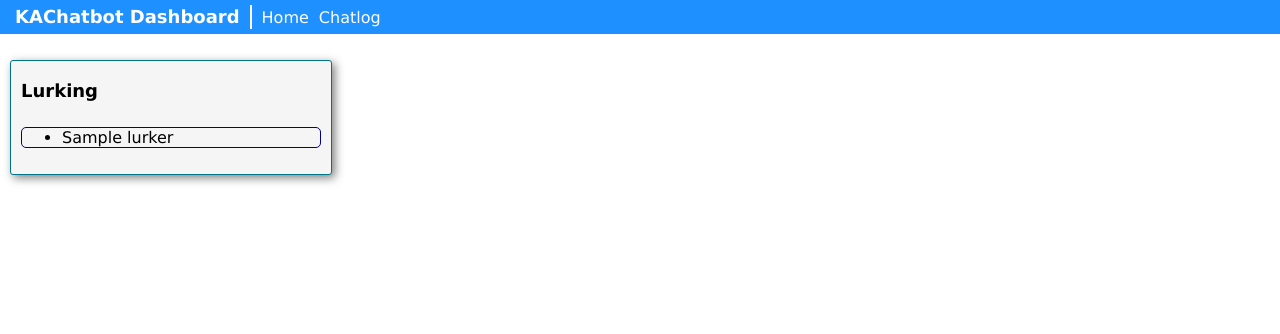
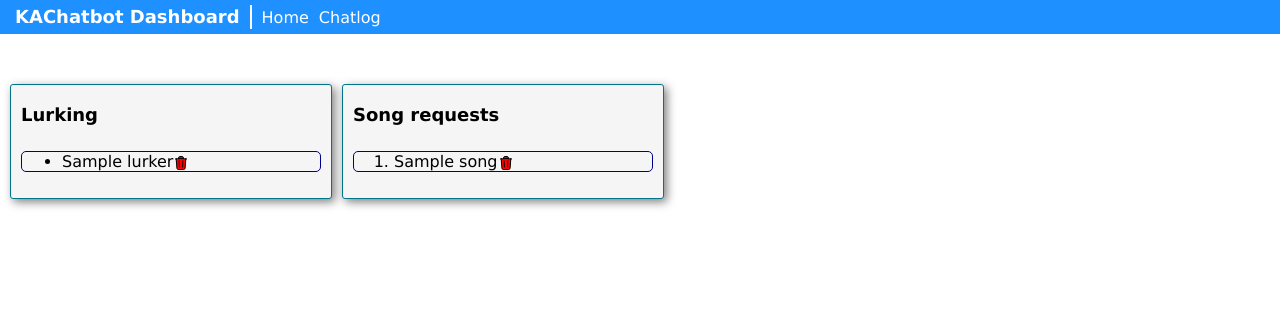
Before and after one commit to KACofficial/KAChatbot, a Flask app: template utils/webui/templates/dashboard-main.html in a window 1280 px wide. Shown: the top 334 px of the page. Run offline with Flask 3, Linux system fonts and the light colour scheme; the template is opened without the code that fills it: most values are stand-ins (such as "Sample title", 1, 10 or a date in 2020); parts of the project's set-up code (start-up, migrations or seed data) failed here and were passed over; some libraries are stand-ins or nearby versions.

Commit message:
add song requests to dashboard

```diff
--- a/utils/webui/static/css/dashboard-main.css
+++ b/utils/webui/static/css/dashboard-main.css
@@ -1,3 +1,9 @@
+.dashboard-lists {
+    display: flex;
+    /* margin-top: 60px; Provides space below the fixed top-bar */
+    justify-content: start;
+}
+
 .lurking-div {
     margin-left: 10px;
     border: 1px solid #007489;
@@ -20,3 +26,39 @@
     font-size: 18px;
     line-height: 40px;
 }
+
+.songs-div {
+    margin-left: 10px;
+    border: 1px solid #007489;
+    background-color: whitesmoke;
+    border-radius: 3px;
+    width: 300px;
+    height: auto;
+    margin-top: 60px; /* Provides space below the fixed top-bar */
+    padding: 10px; /* Adds padding inside the div */
+    box-shadow: 3px 3px 10px rgba(0, 0, 0, 0.5);
+}
+
+.songs-div .song-list {
+    border: 1px solid darkblue;
+    border-radius: 5px;
+}
+
+.songs-div .title {
+    margin: 0;
+    font-size: 18px;
+    line-height: 40px;
+}
+
+svg.delete-btn {
+    fill: red !important;
+    cursor: pointer;
+    width: 16px;
+    height: 16px;
+    margin-left: 0px;
+    vertical-align: middle;
+}
+
+svg.delete-btn:hover {
+    fill: darkred !important;
+}
--- a/utils/webui/static/js/dashboard-main.js
+++ b/utils/webui/static/js/dashboard-main.js
@@ -1,18 +1,83 @@
 const socket = io();
+
+const generateDeleteSVG = (id) => `
+    <svg class="delete-btn" onclick="deleteItem(this, '${id}')" xmlns="http://www.w3.org/2000/svg" fill="none" viewBox="0 0 24 24" stroke-width="1.5" stroke="currentColor" class="size-6">
+        <path stroke-linecap="round" stroke-linejoin="round" d="m14.74 9-.346 9m-4.788 0L9.26 9m9.968-3.21c.342.052.682.107 1.022.166m-1.022-.165L18.16 19.673a2.25 2.25 0 0 1-2.244 2.077H8.084a2.25 2.25 0 0 1-2.244-2.077L4.772 5.79m14.456 0a48.108 48.108 0 0 0-3.478-.397m-12 .562c.34-.059.68-.114 1.022-.165m0 0a48.11 48.11 0 0 1 3.478-.397m7.5 0v-.916c0-1.18-.91-2.164-2.09-2.201a51.964 51.964 0 0 0-3.32 0c-1.18.037-2.09 1.022-2.09 2.201v.916m7.5 0a48.667 48.667 0 0 0-7.5 0" />
+    </svg>`;
 
 socket.on("add_lurker", (user) => {
   console.log("New lurking user: " + user);
   const lurkingDiv = document.getElementById("lurking-div");
   const lurkingList = lurkingDiv.querySelector(".lurking-list");
-    lurkingList.innerHTML += `<li>${user}</li>`;
+
+  // Create a unique ID for the list item
+  const id = `lurker-${user}`;
+  lurkingList.innerHTML += `<li data-id="${id}">${user}${generateDeleteSVG(
+    id
+  )}</li>`;
 });
 
 socket.on("remove_lurker", (user) => {
   console.log("Lurker left: " + user);
   const lurkingDiv = document.getElementById("lurking-div");
   const lurkingList = lurkingDiv.querySelector(".lurking-list");
-    lurkingList.innerHTML = lurkingList.innerHTML.replace(
-        `<li>${user}</li>`,
-        ""
-    );
-})
+
+  // Remove the list item with the corresponding data-id
+  const id = `lurker-${user}`;
+  const item = lurkingList.querySelector(`[data-id="${id}"]`);
+  if (item) {
+    item.remove();
+  }
+});
+
+socket.on("add_song_request", (song) => {
+  console.log("song request: " + song);
+  const songsDiv = document.getElementById("songs-div");
+  const songList = songsDiv.querySelector(".song-list");
+
+  // Create a unique ID for the song request
+  const id = `song-${song}`;
+  songList.innerHTML += `<li data-id="${id}">${song}${generateDeleteSVG(
+    id
+  )}</li>`;
+});
+
+function deleteItem(svg, id) {
+  console.log("deleteItem called with id:", id);
+  console.log("SVG onclick attribute:", svg.getAttribute("onclick")); // Verify the onclick attribute is correct
+  console.log("SVG element:", svg); // Check the SVG element itself
+
+  const li = svg.closest("li");
+  console.log("Closest <li> element:", li); // Check if closest <li> is correctly selected
+
+  if (li) {
+    console.log("LI data-id attribute:", li.getAttribute("data-id")); // Check the data-id of the <li>
+    if (li.getAttribute("data-id") === id) {
+      // Determine the list type based on the parent <ul> or <ol> class
+      let listType = "";
+      const parentList = li.closest("ul") || li.closest("ol"); // Check both <ul> and <ol>
+      if (parentList) {
+        if (parentList.classList.contains("lurking-list")) {
+          listType = "lurkers";
+        } else if (parentList.classList.contains("song-list")) {
+          listType = "songs";
+        }
+      }
+
+      console.log("Determined list type:", listType); // Print the determined list type
+
+      // Emit the event with list type and item id
+      socket.emit("remove_item", { listType, itemId: id });
+      li.remove(); // Remove the item from the list
+    } else {
+      console.error(
+        "ID mismatch: expected",
+        id,
+        "but found",
+        li.getAttribute("data-id")
+      ); // Print error if IDs don't match
+    }
+  } else {
+    console.error("No <li> element found."); // Print error if <li> is not found
+  }
+}
--- a/utils/webui/templates/dashboard-main.html
+++ b/utils/webui/templates/dashboard-main.html
@@ -1,23 +1,62 @@
 <!-- templates/dashboard.html -->
-{% extends "dashboard-topbar.html" %}
-
-{% block head %}
-<link rel="stylesheet" href="{{ url_for('static', filename='css/dashboard-main.css') }}">
+{% extends "dashboard-topbar.html" %} {% block head %}
+<link
+  rel="stylesheet"
+  href="{{ url_for('static', filename='css/dashboard-main.css') }}"
+/>
 <script src="https://cdn.socket.io/4.7.5/socket.io.min.js"></script>
 <script src="{{ url_for('static', filename='js/dashboard-main.js') }}"></script>
-{% endblock %}
-
-{% block title %}KAChatbot | Dashboard{% endblock %}
-
-
-
-{% block content %}
-<div class="lurking-div" id="lurking-div">
+{% endblock %} {% block title %}KAChatbot | Dashboard{% endblock %} {% block
+content %}
+<div class="dashboard-lists">
+  <div class="lurking-div" id="lurking-div">
     <h1 class="title">Lurking</h1>
     <ul class="lurking-list">
-        {% for lurker in lurkers %}
-            <li>{{ lurker }}</li>
-        {% endfor %}
+      {% for lurker in lurkers %}
+      <li data-id="lurker-{{ lurker }}">
+        {{ lurker }}<svg
+          class="delete-btn"
+          onclick="deleteItem(this, 'lurker-{{ lurker }}')"
+          xmlns="http://www.w3.org/2000/svg"
+          viewBox="0 0 24 24"
+          stroke-width="1.5"
+          stroke="currentColor"
+          class="size-6"
+        >
+          <path
+            stroke-linecap="round"
+            stroke-linejoin="round"
+            d="m14.74 9-.346 9m-4.788 0L9.26 9m9.968-3.21c.342.052.682.107 1.022.166m-1.022-.165L18.16 19.673a2.25 2.25 0 0 1-2.244 2.077H8.084a2.25 2.25 0 0 1-2.244-2.077L4.772 5.79m14.456 0a48.108 48.108 0 0 0-3.478-.397m-12 .562c.34-.059.68-.114 1.022-.165m0 0a48.11 48.11 0 0 1 3.478-.397m7.5 0v-.916c0-1.18-.91-2.164-2.09-2.201a51.964 51.964 0 0 0-3.32 0c-1.18.037-2.09 1.022-2.09 2.201v.916m7.5 0a48.667 48.667 0 0 0-7.5 0"
+          />
+        </svg>
+      </li>
+      {% endfor %}
     </ul>
+  </div>
+
+  <div class="songs-div" id="songs-div">
+    <h1 class="title">Song requests</h1>
+    <ol class="song-list">
+      {% for song in songs %}
+      <li data-id="song-{{ song }}">
+        {{ song }}<svg
+          class="delete-btn"
+          onclick="deleteItem(this, 'song-{{ song }}')"
+          xmlns="http://www.w3.org/2000/svg"
+          viewBox="0 0 24 24"
+          stroke-width="1.5"
+          stroke="currentColor"
+          class="size-6"
+        >
+          <path
+            stroke-linecap="round"
+            stroke-linejoin="round"
+            d="m14.74 9-.346 9m-4.788 0L9.26 9m9.968-3.21c.342.052.682.107 1.022.166m-1.022-.165L18.16 19.673a2.25 2.25 0 0 1-2.244 2.077H8.084a2.25 2.25 0 0 1-2.244-2.077L4.772 5.79m14.456 0a48.108 48.108 0 0 0-3.478-.397m-12 .562c.34-.059.68-.114 1.022-.165m0 0a48.11 48.11 0 0 1 3.478-.397m7.5 0v-.916c0-1.18-.91-2.164-2.09-2.201a51.964 51.964 0 0 0-3.32 0c-1.18.037-2.09 1.022-2.09 2.201v.916m7.5 0a48.667 48.667 0 0 0-7.5 0"
+          />
+        </svg>
+      </li>
+      {% endfor %}
+    </ol>
+  </div>
 </div>
 {% endblock %}
--- a/utils/webui/webui.py
+++ b/utils/webui/webui.py
@@ -56,6 +56,7 @@
 fishbowl = {"fishlist": []}
 lurkers = []
 chatlog = Chatlog()
+song_requests = []
 
 @app.route("/")
 def index():
@@ -305,10 +306,16 @@
 
         return render_template("dashboard-chatlog.html", chatlog=chatlog_data)
     else:
-        return render_template("dashboard-main.html", lurkers=lurkers)
+        return render_template("dashboard-main.html", lurkers=lurkers, songs=song_requests)
 
-
-
+@app.route("/request-song", methods=["POST"])
+def request_song():
+    song = request.form.get("song")
+    if song:
+        song_requests.append(song)
+        socketio.emit("add_song_request", song)
+        return jsonify({"status": "success", "message": "Song requested successfully"}), 200
+    return jsonify({"status": "error", "message": "Invalid song"}), 400
 
 @socketio.on("connect")
 def handle_connect():
@@ -329,6 +336,33 @@
     # print(f"Emitting chatlog data: {chatlog_data}")
     emit("update_chatlog", chatlog_data)
 
+@socketio.on("remove_item")
+def handle_item_removal(data):
+    list_type = data.get("listType")
+    item_id = data.get("itemId")
+
+    print(f"Received remove_item event: listType={list_type}, itemId={item_id}")
+
+    if list_type == "songs":
+        item = next((song for song in song_requests if f"song-{song}" == item_id), None)
+        if item:
+            print(f"Removing song: {item}")
+            song_requests.remove(item)
+            socketio.emit("update_song_requests", song_requests)
+        else:
+            print(f"Song with id {item_id} not found")
+    elif list_type == "lurkers":
+        item = next((lurker for lurker in lurkers if f"lurker-{lurker}" == item_id), None)
+        if item:
+            print(f"Removing lurker: {item}")
+            lurkers.remove(item)
+            socketio.emit("update_lurkers", lurkers)
+        else:
+            print(f"Lurker with id {item_id} not found")
+    else:
+        print(f"Unknown listType: {list_type}")
+
+
 def run_webui():
     app.run(debug=False, use_reloader=False)
 
```
Also changed, not shown: commands/spotify.py (+37 -8 lines). Lines whose indentation alone changed are shown as unchanged.
